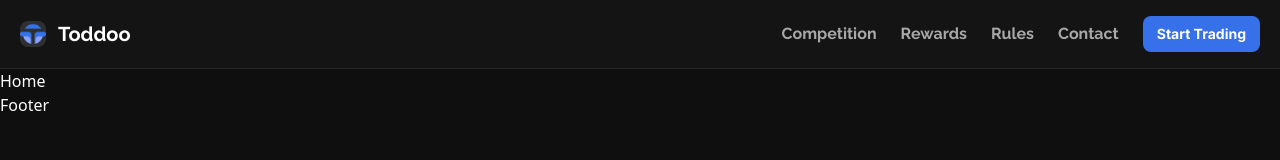
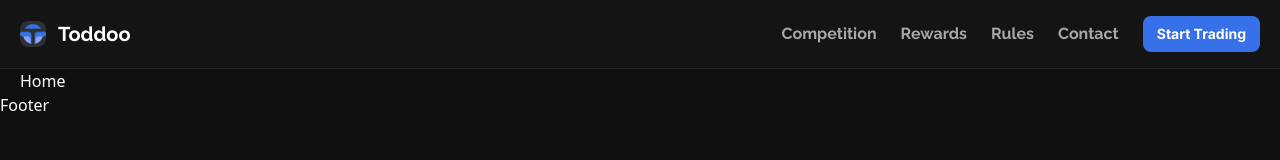
Before and after one commit to IntownNFT/TraddooMain, a React (Vite) app: page / in a window 1280 px wide. Shown: the top 160 px of the page. Built offline with nearby package versions, Linux system fonts and the light colour scheme.

Commit message:
Edit layout styling

```diff
--- a/src/App.tsx
+++ b/src/App.tsx
@@ -5,7 +5,7 @@ function App() {
   return (
     <>
       <Header />
-      <div className="max-w-[1300px] w-full mx-auto">
+      <div className="max-w-[1300px] w-full mx-auto px-5 2xl:px-0">
         <Outlet />
       </div>
       Footer
```
